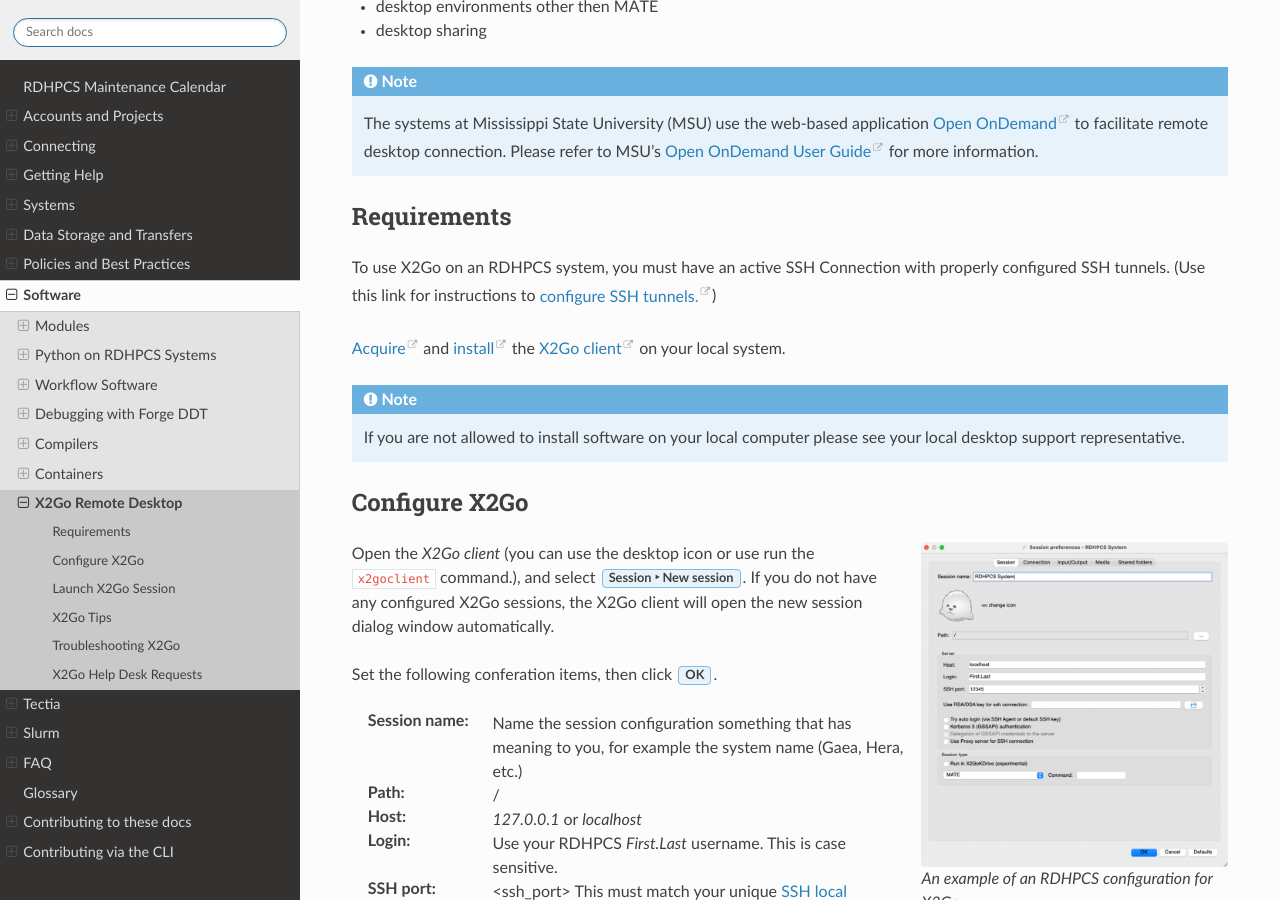
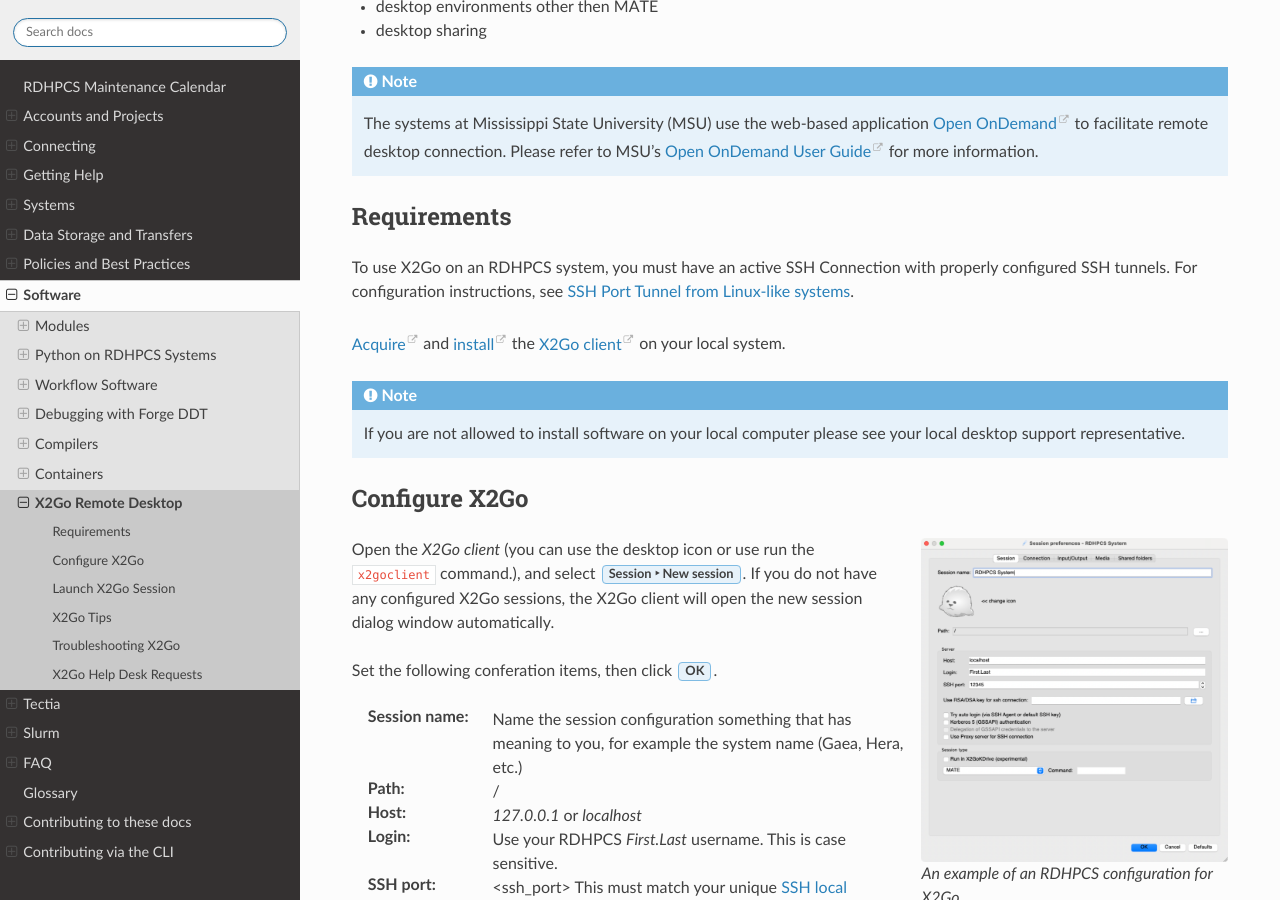
Before and after one commit to NOAA-RDHPCS/noaa-rdhpcs.github.io, a Sphinx documentation site: the page built from source/software/x2go.rst, in a window 1280 px wide and 900 px high, scrolled down 510 px. Built offline with Sphinx 7.4.7 and the Read the Docs theme 3.1.0, drawn with Linux system fonts in a browser that asks for light colours.

Commit message:
corrected reference

```diff
--- a/source/data/transferring_data.rst
+++ b/source/data/transferring_data.rst
@@ -327,6 +327,8 @@ generate it with (at least on Linux) with the command:
 Jet users can use their public key in their /home/$USER/.ssh directory.
 If you have difficulties, contact the support staff for help.
 
+.. _established-tunnel:
+
 Using a Pre-Established SSH Port Tunnel
 =======================================
 
@@ -336,6 +338,8 @@ host (typically Hera, Jet or other remote hosts). The port tunnel
 method will work from any system on the network (that is, your local
 machine does not necessarily have to be in the noaa.gov domain). We
 recommend using this in cases where DTN is not available.
+
+.. _ssh-tunnel:
 
 SSH Port Tunnel from Linux-like systems
 ---------------------------------------
--- a/source/software/x2go.rst
+++ b/source/software/x2go.rst
@@ -36,10 +36,8 @@ Requirements
 ------------
 
 To use X2Go on an RDHPCS system, you must have an active SSH Connection with
-properly configured SSH tunnels. (Use this link for instructions to `configure
-SSH tunnels.
-<https://docs.rdhpcs.noaa.gov/data/transferring_data.html#ssh-port-tunnel-from-linux-like-systems>`_)
-
+properly configured SSH tunnels. For configuration instructions, see
+:ref:`ssh-tunnel`.
 
 `Acquire
 <https://wiki.x2go.org/doku.php/download:start#the_client-side_of_x2go>`__ and
```
